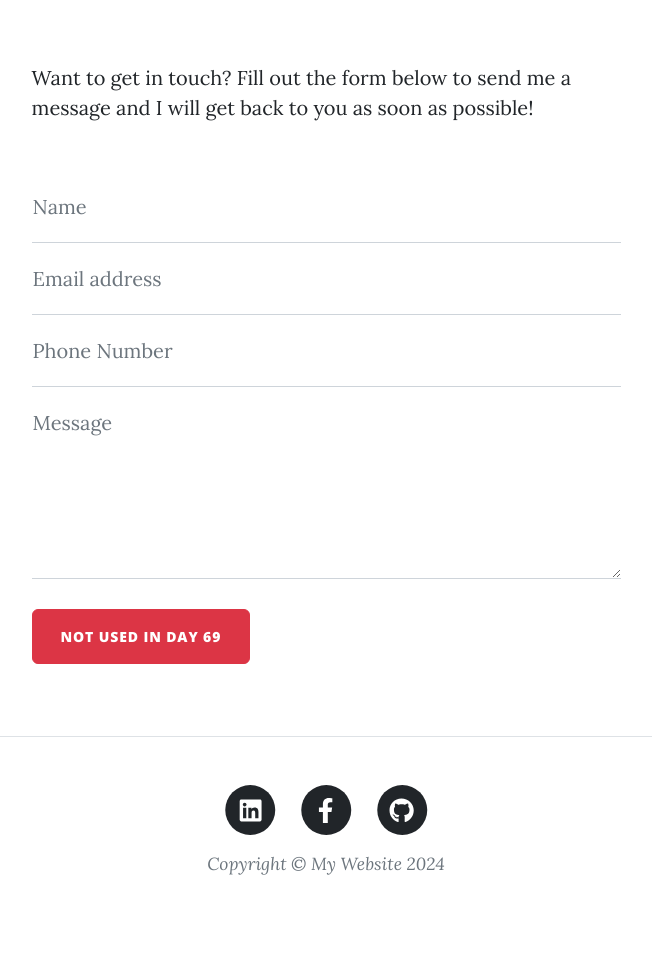
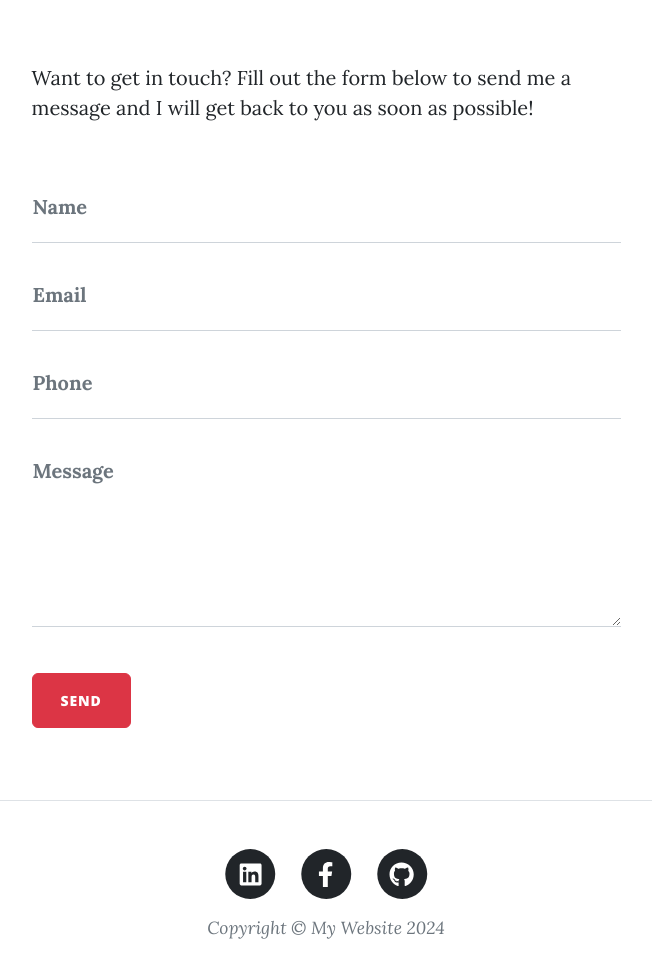
Before and after one commit to SiracencoSerghei/My_blog, a Flask app: page /contact in a window 1280 px wide. Shown: the part 549-1517 px from the top of the page, without its empty margins (314-966 px from the left). Before the commit the page ends 1424 px from the top, so only its background shows below. Run offline with Flask 3, Linux system fonts and the light colour scheme; some libraries are stand-ins or nearby versions.

Commit message:
send button

```diff
--- a/forms.py
+++ b/forms.py
@@ -1,6 +1,6 @@
 from flask_wtf import FlaskForm
-from wtforms import StringField, SubmitField, PasswordField
-from wtforms.validators import DataRequired, URL
+from wtforms import StringField, SubmitField, PasswordField, TextAreaField
+from wtforms.validators import DataRequired, URL, Length, Email
 from flask_ckeditor import CKEditorField
 
 
@@ -32,3 +32,10 @@ class LoginForm(FlaskForm):
 class CommentForm(FlaskForm):
     comment_text = CKEditorField("Comment", validators=[DataRequired()])
     submit = SubmitField("Submit Comment")
+
+class ContactForm(FlaskForm):
+    name = StringField('Name', validators=[DataRequired(), Length(max=100)])
+    email = StringField('Email', validators=[DataRequired(), Email(), Length(max=100)])
+    phone = StringField('Phone', validators=[DataRequired(), Length(max=20)])
+    message = TextAreaField('Message', validators=[DataRequired(), Length(max=500)])
+    submit = SubmitField('Send')
--- a/main.py
+++ b/main.py
@@ -14,9 +14,9 @@ from sqlalchemy.orm import relationship, DeclarativeBase, Mapped, mapped_column
 from sqlalchemy import Integer, String, Text
 from werkzeug.security import generate_password_hash, check_password_hash
 from sqlalchemy.orm import relationship
-from forms import CreatePostForm, RegisterForm, LoginForm, CommentForm
+from forms import CreatePostForm, RegisterForm, LoginForm, CommentForm, ContactForm
 
-dotenv.load_dotenv
+dotenv.load_dotenv()
 
 SECRET = os.environ.get("PASSWD")
 MAIL_ADDRESS = os.environ.get("MY_EMAIL")
@@ -209,11 +209,16 @@ def about():
 
 @app.route("/contact", methods=["GET", "POST"])
 def contact():
-    if request.method == "POST":
-        data = request.form
-        send_email(data["name"], data["email"], data["phone"], data["message"])
-        return render_template("contact.html", msg_sent=True)
-    return render_template("contact.html", msg_sent=False)
+    form = ContactForm()
+    if form.validate_on_submit():
+        name = form.name.data
+        email = form.email.data
+        phone = form.phone.data
+        message = form.message.data
+        send_email(name, email, phone, message)
+        form = ContactForm(formdata=None)
+        return render_template("contact.html", form=form, msg_sent=True)
+    return render_template("contact.html", form=form, msg_sent=False)
 
 
 def send_email(name, email, phone, message):
@@ -222,7 +227,7 @@ def send_email(name, email, phone, message):
     with connection:
         connection.starttls()
         connection.login(MAIL_ADDRESS, MAIL_APP_PW)
-        connection.sendmail(MAIL_ADDRESS, MAIL_APP_PW, email_message)
+        connection.sendmail(from_addr=email, to_addrs=MAIL_ADDRESS, msg=email_message)
 
 
 
--- a/templates/contact.html
+++ b/templates/contact.html
@@ -1,3 +1,4 @@
+<!-- contact.html -->
 {% include "header.html" %}
 
 <!-- Page Header-->
@@ -9,9 +10,9 @@
         <div class="row gx-4 gx-lg-5 justify-content-center">
             <div class="col-md-10 col-lg-8 col-xl-7">
                 <div class="page-heading">
-          {% if msg_sent: %}
+                    {% if msg_sent %}
                     <h1>Successfully sent your message</h1>
-          {% else: %}
+                    {% else %}
                     <h1>Contact Me</h1>
                     {% endif %}
                     <span class="subheading">Have questions? I have answers.</span>
@@ -30,65 +31,40 @@
                     I will get back to you as soon as possible!
                 </p>
                 <div class="my-5">
-          <!-- * * * * * * * * * * * * * * *-->
-          <!-- * * Simplified SB Contact Form for the Tutorial* *-->
-          <form
-            id="contactForm"
-            name="sentMessage"
-            action="{{ url_for('contact') }}"
-            method="post"
-          >
-            <div class="form-floating">
-              <input
-                class="form-control"
-                id="name"
-                name="name"
-                type="text"
-                placeholder="Enter your name..."
-                required
-              />
-              <label for="name">Name</label>
+                    <!-- Simplified SB Contact Form -->
+                    <form id="contactForm" method="POST" action="{{ url_for('contact') }}">
+                        {{ form.hidden_tag() }}
+                        <div class="form-floating mb-3">
+                            {{ form.name(class="form-control", placeholder="Enter your name...") }}
+                            {{ form.name.label(class="form-label") }}
+                            {% for error in form.name.errors %}
+                            <span class="text-danger">{{ error }}</span>
+                            {% endfor %}
                         </div>
-            <div class="form-floating">
-              <input
-                class="form-control"
-                id="email"
-                name="email"
-                type="email"
-                placeholder="Enter your email..."
-                required
-              />
-              <label for="email">Email address</label>
+                        <div class="form-floating mb-3">
+                            {{ form.email(class="form-control", placeholder="Enter your email...") }}
+                            {{ form.email.label(class="form-label") }}
+                            {% for error in form.email.errors %}
+                            <span class="text-danger">{{ error }}</span>
+                            {% endfor %}
                         </div>
-            <div class="form-floating">
-              <input
-                class="form-control"
-                id="phone"
-                name="phone"
-                type="tel"
-                placeholder="Enter your phone number..."
-                required
-              />
-              <label for="phone">Phone Number</label>
+                        <div class="form-floating mb-3">
+                            {{ form.phone(class="form-control", placeholder="Enter your phone number...") }}
+                            {{ form.phone.label(class="form-label") }}
+                            {% for error in form.phone.errors %}
+                            <span class="text-danger">{{ error }}</span>
+                            {% endfor %}
                         </div>
-            <div class="form-floating">
-              <textarea
-                class="form-control"
-                id="message"
-                name="message"
-                placeholder="Enter your message here..."
-                required
-                style="height: 12rem"
-              ></textarea>
-              <label for="message">Message</label>
+                        <div class="form-floating mb-3">
+                            {{ form.message(class="form-control", placeholder="Enter your message here...", style="height: 12rem;") }}
+                            {{ form.message.label(class="form-label") }}
+                            {% for error in form.message.errors %}
+                            <span class="text-danger">{{ error }}</span>
+                            {% endfor %}
                         </div>
                         <br />
-            <button
-              class="btn btn-danger text-uppercase"
-              id="submitButton"
-              type="submit"
-            >
-              NOT USED in Day 69
+                        <button class="btn btn-danger text-uppercase" id="submitButton" type="submit">
+                            Send
                         </button>
                     </form>
                 </div>
```
Also changed, not shown: instance/posts.db. Lines whose indentation alone changed are shown as unchanged.
